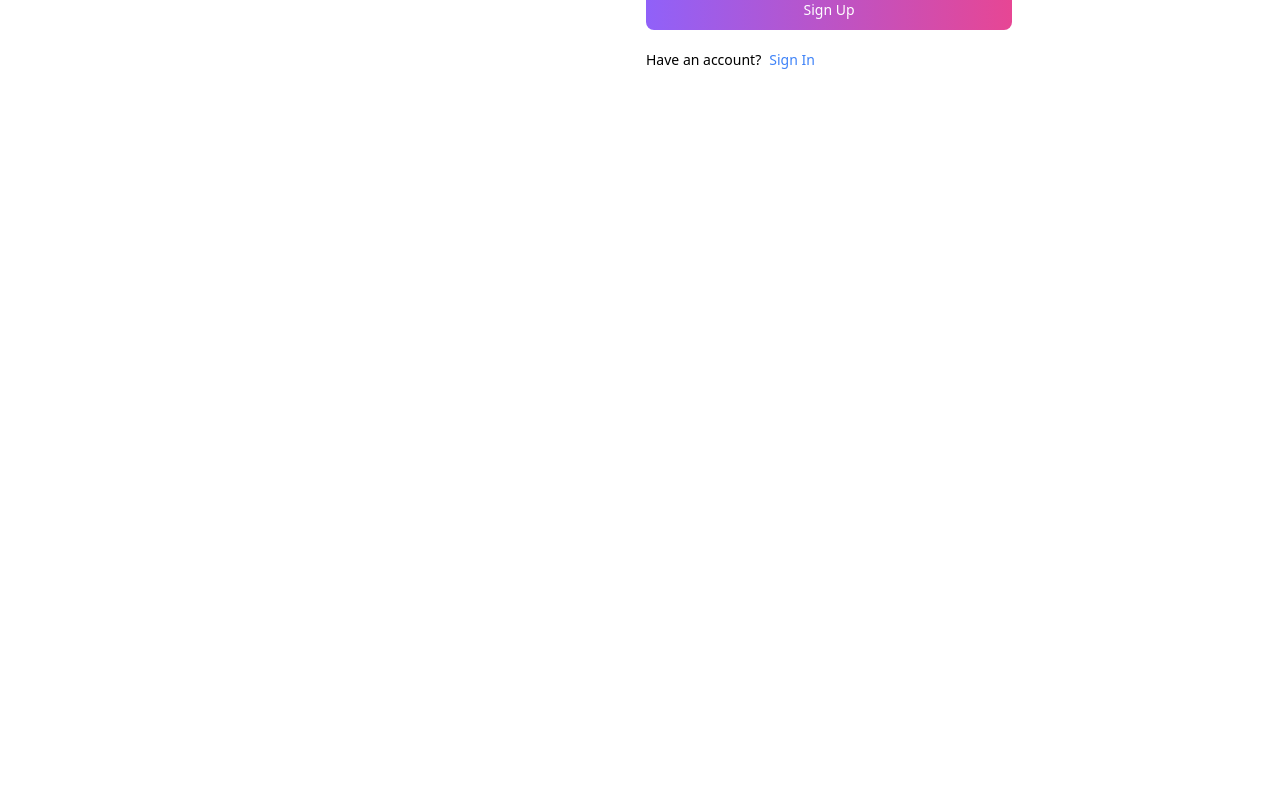
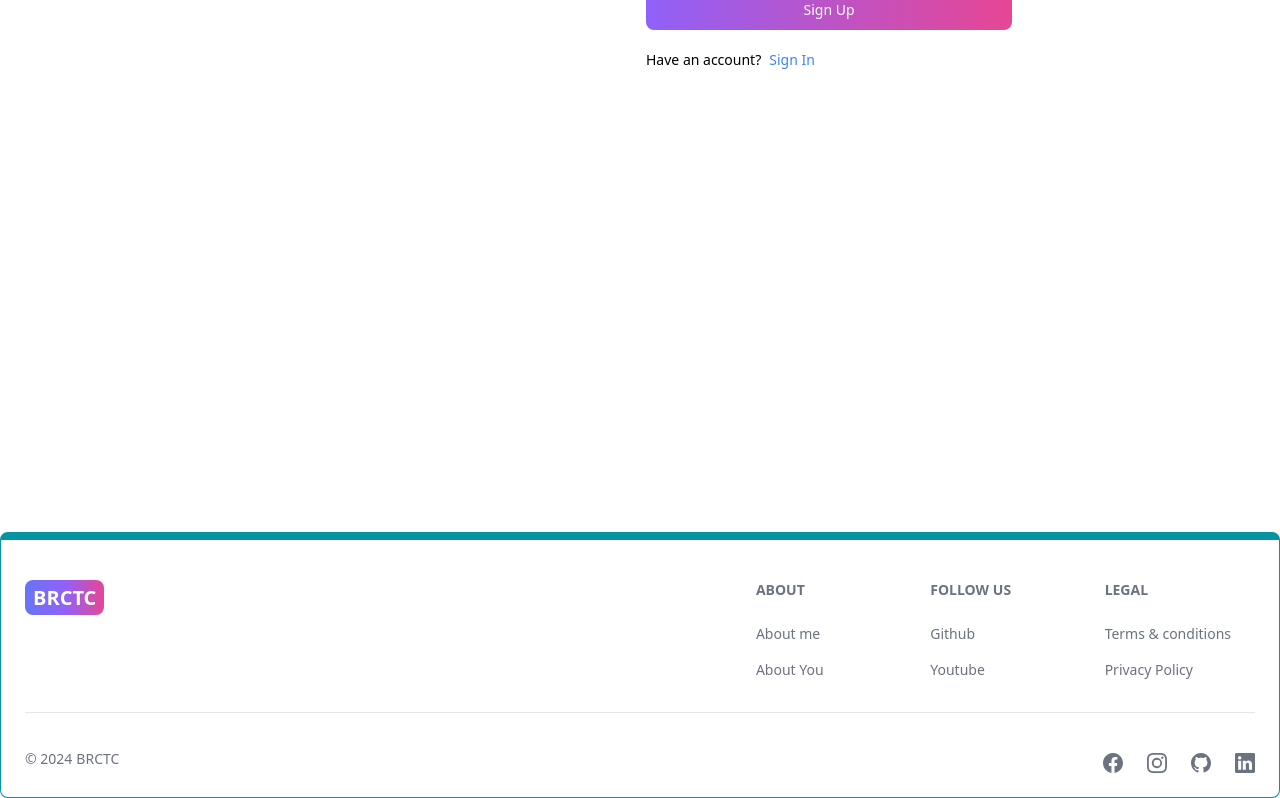
Before and after one commit to sachinpalsp917/BRCTC, a React (Vite) app in the folder frontend/: page /signup in a window 1280 px wide. Shown: the part 412-1210 px from the top of the page. Before the commit the page ends 944 px from the top, so only its background shows below. Built offline with nearby package versions, Linux system fonts and the light colour scheme.

Commit message:
create footer section

```diff
--- a/frontend/src/App.jsx
+++ b/frontend/src/App.jsx
@@ -7,6 +7,7 @@
 import SignIn from "./pages/SignIn";
 import SignUp from "./pages/SignUp";
 import Header from "./components/Header";
+import Footer from "./components/Footer";
 
 export default function App() {
   return (
@@ -20,5 +21,6 @@
       <Route path="/signin" element={<SignIn />} />
       <Route path="/signup" element={<SignUp />} />
     </Routes>
+    <Footer/>
   </BrowserRouter>);
 }
--- /dev/null
+++ b/frontend/src/components/Footer.jsx
@@ -0,0 +1,60 @@
+import { Footer } from "flowbite-react";
+import { Link } from "react-router-dom";
+import { BsFacebook, BsGithub, BsInstagram, BsLinkedin } from "react-icons/bs";
+export default function FooterComponent() {
+  return (
+    <Footer container className="border border-t-8 border-teal-500">
+      <div className="w-full max-w-7xl mx-auto">
+        <div className="grid w-full justify-between sm:flex md:grid-cols-1">
+          <div className="mt-5">
+            <Link
+              to="/"
+              className="self-center whitespace-nowrap text-lg sm:text-xl font-semibold dark:text-white"
+            >
+              <span className="px-2 py-1 bg-gradient-to-r from-indigo-500 via-purple-500 to-pink-500 text-white rounded-lg">
+                BRCTC
+              </span>
+            </Link>
+          </div>
+          <div className="grid grid-cols-2 gap-8 mt-4 sm:grid-cols-3 sm:gap-6">
+            <div>
+              <Footer.Title title="About" />
+              <Footer.LinkGroup col>
+                <Footer.Link href="#">About me</Footer.Link>
+                <Footer.Link href="#">About You</Footer.Link>
+              </Footer.LinkGroup>
+            </div>
+            <div>
+              <Footer.Title title="Follow Us" />
+              <Footer.LinkGroup col>
+                <Footer.Link href="#">Github</Footer.Link>
+                <Footer.Link href="#">Youtube</Footer.Link>
+              </Footer.LinkGroup>
+            </div>
+            <div>
+              <Footer.Title title="Legal" />
+              <Footer.LinkGroup col>
+                <Footer.Link href="#">Terms & conditions</Footer.Link>
+                <Footer.Link href="#">Privacy Policy</Footer.Link>
+              </Footer.LinkGroup>
+            </div>
+          </div>
+        </div>
+        <Footer.Divider />
+        <div className="w-full sm:flex sm:items-center sm:justify-between">
+          <Footer.Copyright
+            href="#"
+            by="BRCTC"
+            year={new Date().getFullYear()}
+          />
+          <div className="flex gap-6 mt-3 sm:mt-2 sm:justify-center">
+            <Footer.Icon href="#" icon={BsFacebook} />
+            <Footer.Icon href="#" icon={BsInstagram} />
+            <Footer.Icon href="#" icon={BsGithub} />
+            <Footer.Icon href="#" icon={BsLinkedin} />
+          </div>
+        </div>
+      </div>
+    </Footer>
+  );
+}
```
